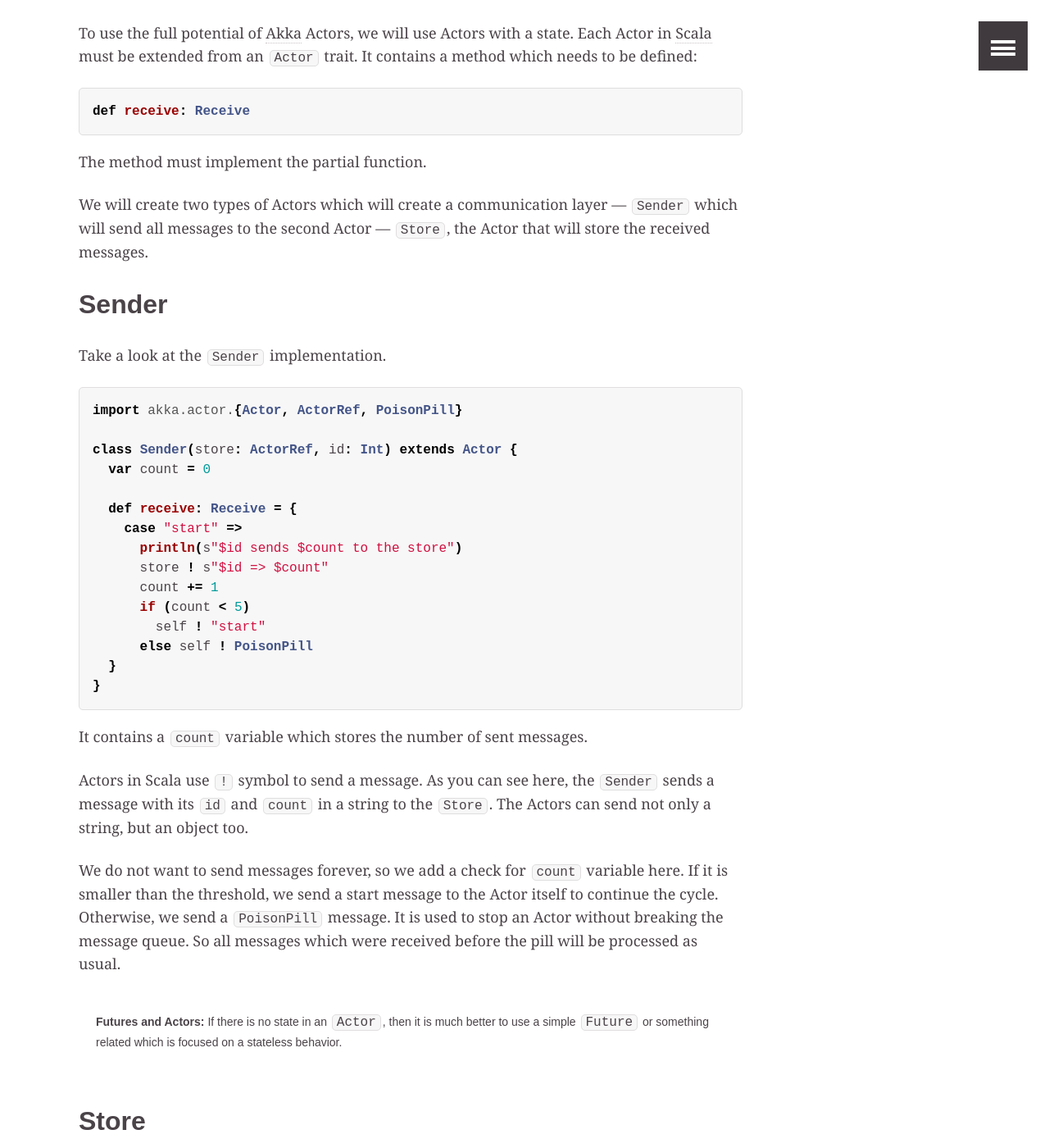
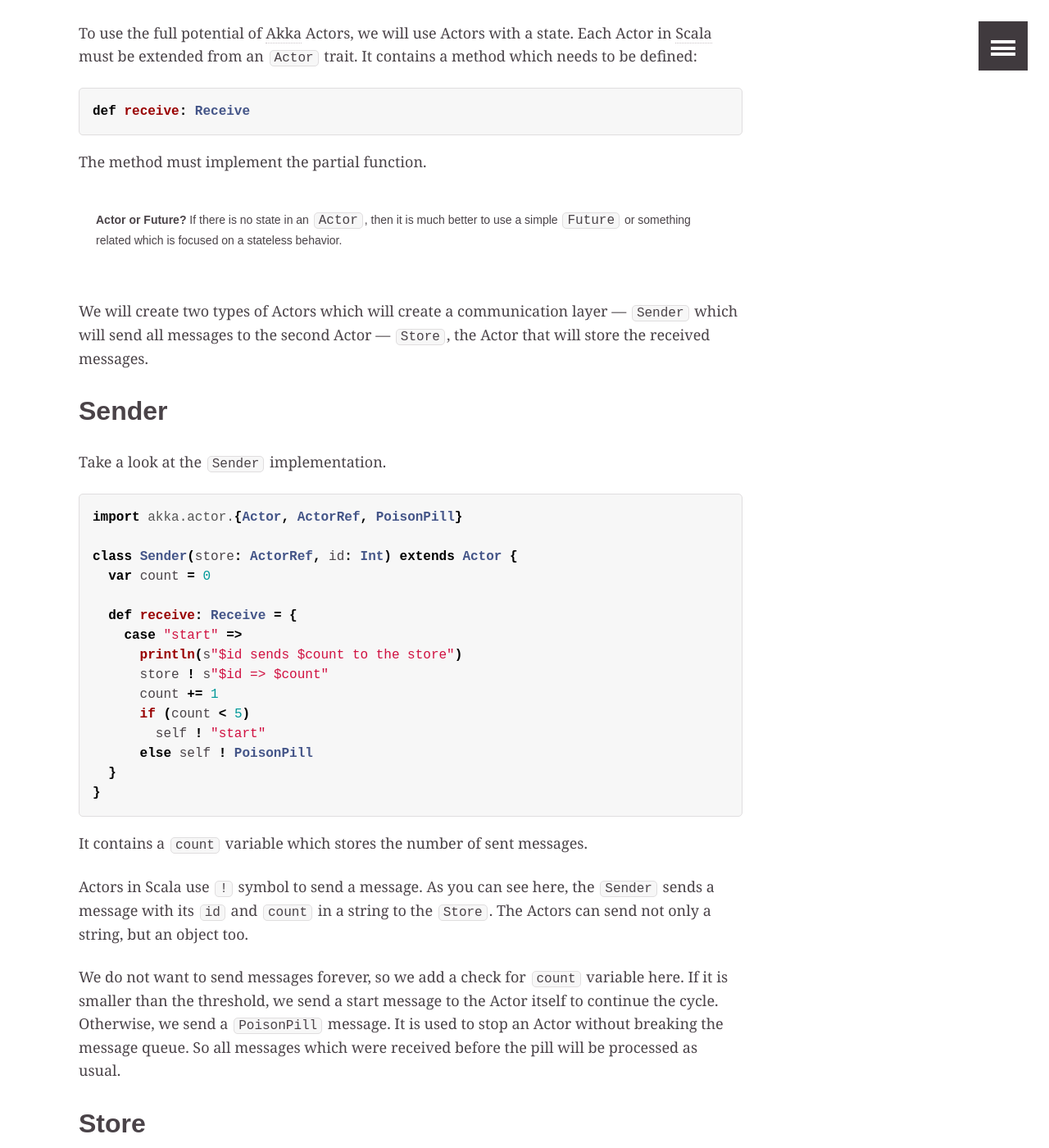
Before and after one commit to Foat/foat.github.io, a Jekyll site: the page built from _posts/articles/2015-12-27-akka-example.markdown, in a window 1280 px wide and 1400 px high, scrolled down 1228 px. Shown: the whole window at 82% size. Built offline with Jekyll 4.4.1, drawn with Linux system fonts in a browser that asks for light colours; comment, search, counter and statistics services are not loaded; some of the changed lines change nothing that is shown.

Commit message:
note update

```diff
--- a/_posts/articles/2015-12-27-akka-example.markdown
+++ b/_posts/articles/2015-12-27-akka-example.markdown
@@ -33,6 +33,9 @@
 
 The method must implement the partial function.
 
+**Actor or Future?** If there is no state in an `Actor`, then it is much better to use a simple `Future` or something related which is focused on a stateless behavior.
+{: .notice-inverse}
+
 We will create two types of Actors which will create a communication layer --- `Sender` which will send all messages to the second Actor --- `Store`, the Actor that will store the received messages.
 
 ## Sender
@@ -62,9 +65,6 @@
 Actors in Scala use `!` symbol to send a message. As you can see here, the `Sender` sends a message with its `id` and `count` in a string to the `Store`. The Actors can send not only a string, but an object too.
 
 We do not want to send messages forever, so we add a check for `count` variable here. If it is smaller than the threshold, we send a start message to the Actor itself to continue the cycle. Otherwise, we send a `PoisonPill` message. It is used to stop an Actor without breaking the message queue. So all messages which were received before the pill will be processed as usual.
-
-**Futures and Actors:** If there is no state in an `Actor`, then it is much better to use a simple `Future` or something related which is focused on a stateless behavior.
-{: .notice-inverse}
 
 ## Store
 
```
